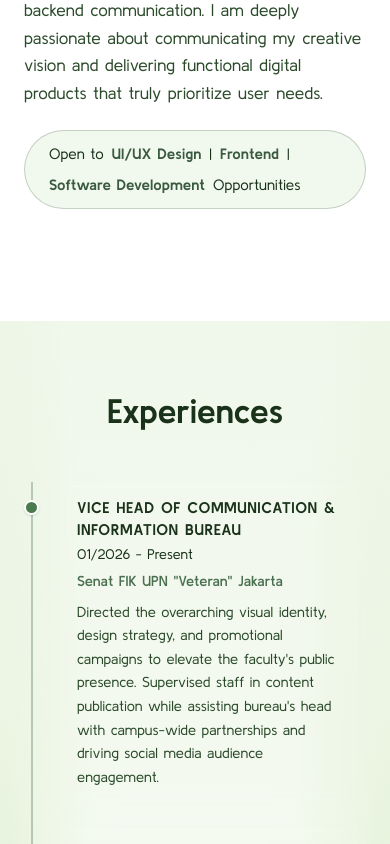
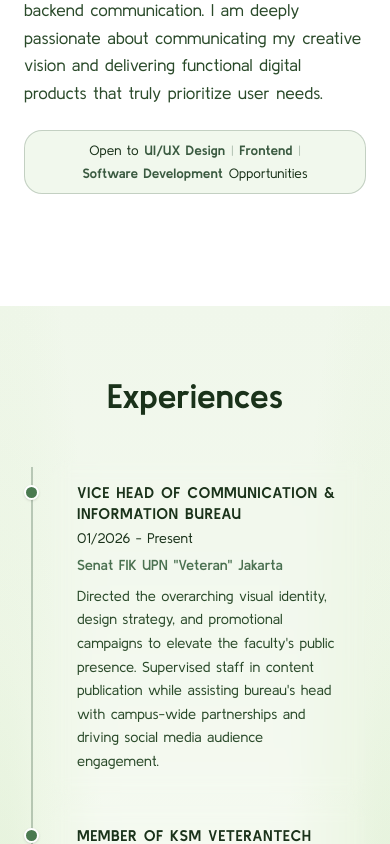
Before and after one commit to shakishack/Portfolio, a React (Vite) app in the folder web-portofolio/: page / in a window 390 px wide. Shown: the part 1660-2504 px from the top of the page. Built offline with nearby package versions, Linux system fonts and the light colour scheme; a web font is replaced by a local one.

Commit message:
fix(mobile): optimize Open to chip layout for mobile view & rename See Certificate to View Certificate

```diff
--- a/web-portofolio/src/components/AboutMe.jsx
+++ b/web-portofolio/src/components/AboutMe.jsx
@@ -39,18 +39,18 @@ export default function AboutMe() {
               {personal.bio}
             </p>
 
-            <span className="inline-flex flex-wrap items-center gap-2 text-[15px] text-[#1a321a] border border-[#3A5A40]/25 bg-[#F1F8ED] rounded-full px-6 py-3 font-normal">
+            <div className="inline-flex flex-wrap items-center justify-center sm:justify-start gap-x-1.5 sm:gap-x-2 gap-y-1 text-[13.5px] sm:text-[15px] text-[#1a321a] border border-[#3A5A40]/25 bg-[#F1F8ED] rounded-[18px] sm:rounded-full px-4 py-2.5 sm:px-6 sm:py-3 font-normal leading-snug">
               <span>{personal.opportunitiesPrefix}</span>
               {personal.opportunitiesRoles.map((role, idx) => (
                 <React.Fragment key={role}>
-                  <span className="font-bold text-[#3A5A40]">{role}</span>
+                  <span className="font-bold text-[#3A5A40] whitespace-nowrap">{role}</span>
                   {idx < personal.opportunitiesRoles.length - 1 && (
-                    <span>|</span>
+                    <span className="text-[#3A5A40]/40 font-light">|</span>
                   )}
                 </React.Fragment>
               ))}
               <span>{personal.opportunitiesSuffix}</span>
-            </span>
+            </div>
           </div>
         </div>
       </div>
--- a/web-portofolio/src/data/portfolioData.js
+++ b/web-portofolio/src/data/portfolioData.js
@@ -259,7 +259,7 @@ export const portfolioData = {
         "Successfully completed 3 specialized courses: Build an AI Agent, Introduction to Large Language Models, and Code Troubleshooting with IBM Bob.",
       certificateUrl:
         "https://drive.google.com/drive/folders/1PXG2zmqnh5CqfijOynTxHB7ED2Jxo2q8?usp=sharing",
-      buttonLabel: "See Certificate",
+      buttonLabel: "View Certificate",
     },
     {
       id: 2,
@@ -268,7 +268,7 @@ export const portfolioData = {
         "Completed basic frontend web development training and coursework organized by KSM Android UPNVJ, achieving the Best Project award.",
       certificateUrl:
         "https://drive.google.com/file/d/1her1dhhdxeBZEwUDEySama7fQIJ0L7hj/view?usp=drive_link",
-      buttonLabel: "See Certificate",
+      buttonLabel: "View Certificate",
     },
   ],
   // Fallback for single achievement reference
@@ -278,6 +278,6 @@ export const portfolioData = {
       "Successfully completed 3 specialized courses: Build an AI Agent, Introduction to Large Language Models, and Code Troubleshooting with IBM Bob (Jul 2026).",
     certificateUrl:
       "https://drive.google.com/file/d/1PXG2zmqnh5CqfijOynTxHB7ED2Jxo2q8/view?usp=sharing",
-    buttonLabel: "See Certificate",
+    buttonLabel: "View Certificate",
   },
 };
```
